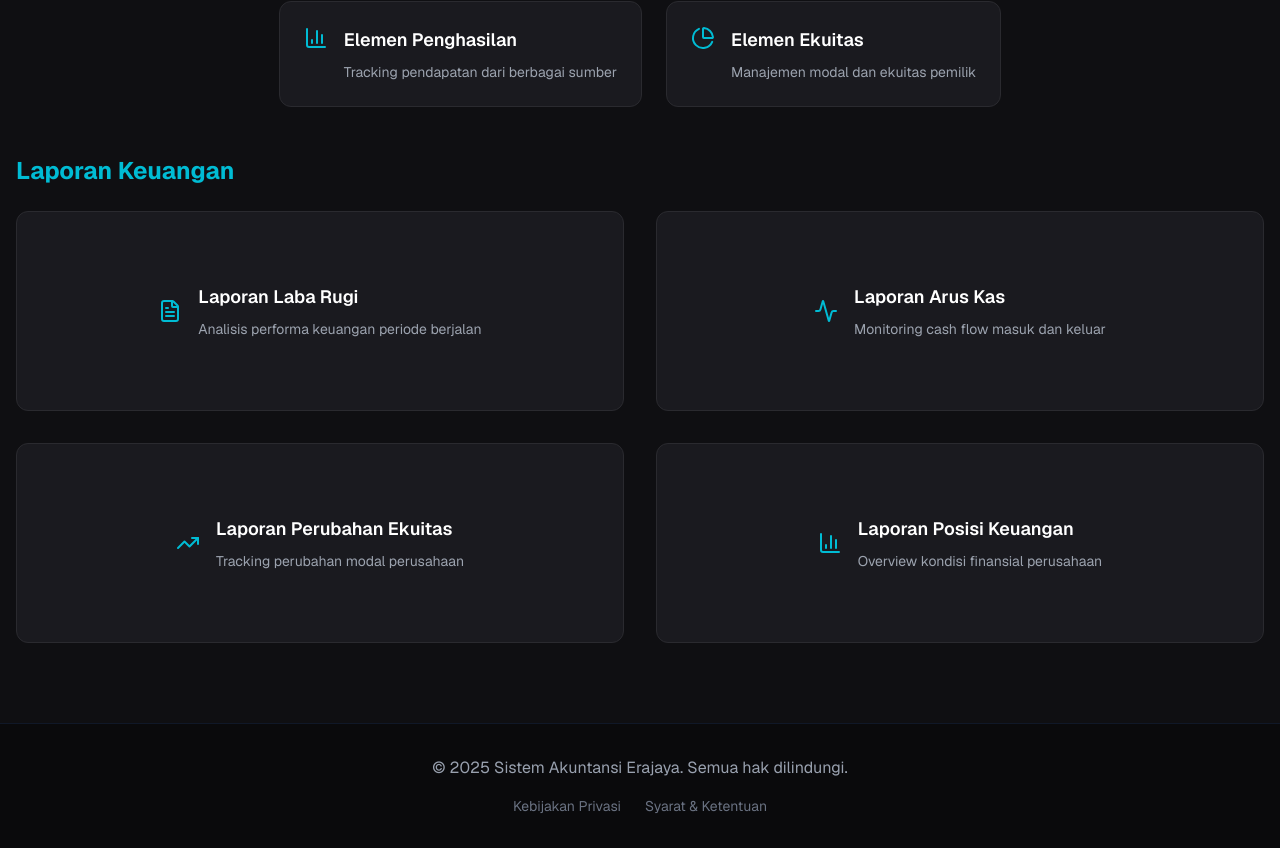
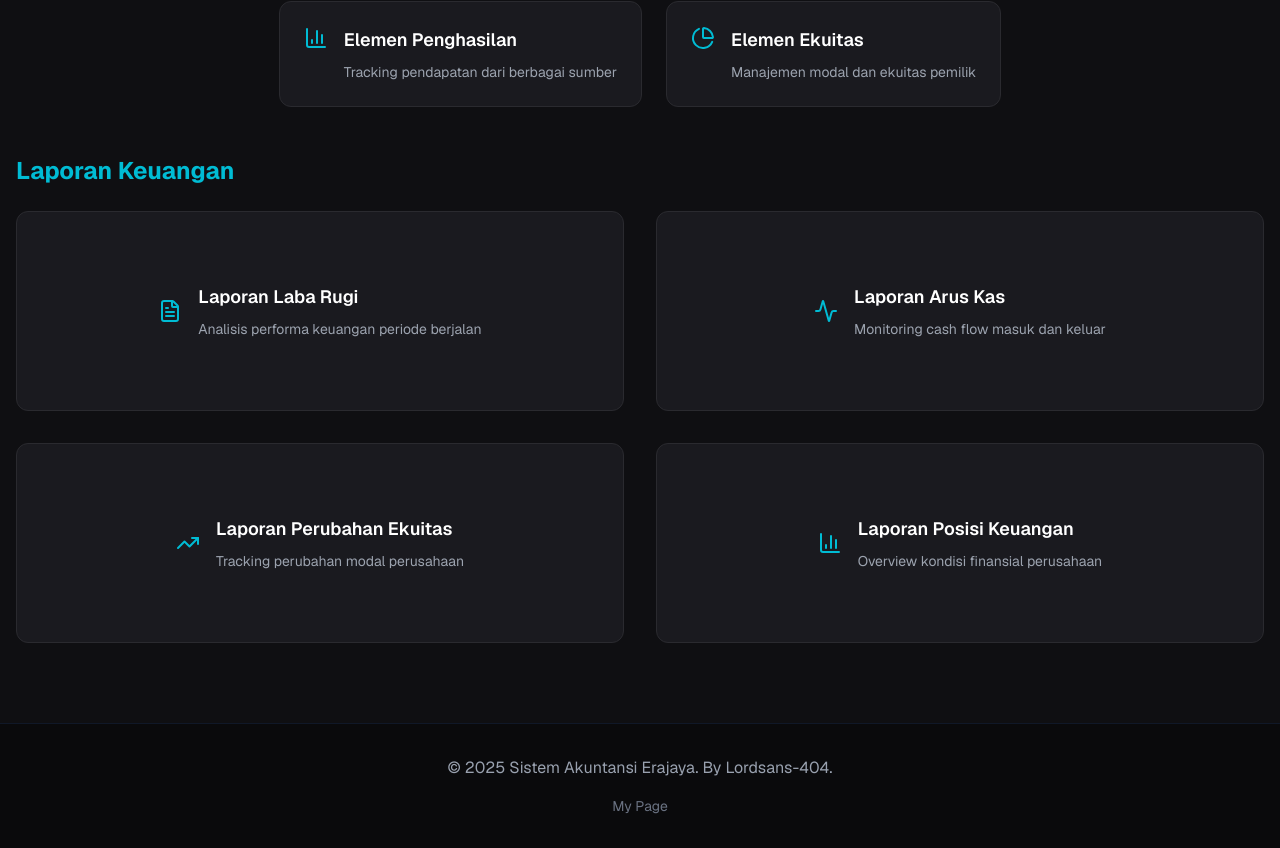
Before and after one commit to Lordsans-404/Sistem-Akuntansi-Erajaya, a Next.js app: page / in a window 1280 px wide. Shown: the part 1285-2133 px from the top of the page. Built offline with nearby package versions, Linux system fonts and the light colour scheme.

Commit message:
add missing link

```diff
--- a/app/page.tsx
+++ b/app/page.tsx
@@ -122,31 +122,31 @@ const ErajayaLandingPage: React.FC = () => {
     {
       icon: <Wallet className="w-6 h-6" />,
       title: 'Elemen Aset',
-      href: 'income-statement',
+      href: '/akun/asset',
       desc: 'Kelola seluruh aset perusahaan secara terintegrasi',
     },
     {
       icon: <TrendingUp className="w-6 h-6" />,
       title: 'Elemen Beban',
-      href: 'income-statement',
+      href: '/akun/expense',
       desc: 'Monitoring dan analisis beban operasional',
     },
     {
       icon: <DollarSign className="w-6 h-6" />,
       title: 'Elemen Liabilitas',
-      href: 'income-statement',
+      href: '/akun/liability',
       desc: 'Pencatatan kewajiban finansial perusahaan',
     },
     {
       icon: <BarChart3 className="w-6 h-6" />,
       title: 'Elemen Penghasilan',
-      href: 'income-statement',
+      href: '/akun/revenue',
       desc: 'Tracking pendapatan dari berbagai sumber',
     },
     {
       icon: <PieChart className="w-6 h-6" />,
       title: 'Elemen Ekuitas',
-      href: 'income-statement',
+      href: '/akun/equity',
       desc: 'Manajemen modal dan ekuitas pemilik',
     },
   ];
@@ -347,9 +347,10 @@ const ErajayaLandingPage: React.FC = () => {
 
               <div className="flex flex-wrap gap-6 justify-center">
                 {akunItems.map((item, idx) => (
-                  <div
+                  <a
                     key={idx}
                     className="card-hover md:w-auto w-full p-6 rounded-xl border cursor-pointer"
+                    href={item.href}
                     style={{
                       backgroundColor: '#1a1a1f',
                       borderColor: '#2a2a2f',
@@ -375,7 +376,7 @@ const ErajayaLandingPage: React.FC = () => {
                         </p>
                       </div>
                     </div>
-                  </div>
+                  </a>
                 ))}
               </div>
             </div>
--- a/components/layout/footer.tsx
+++ b/components/layout/footer.tsx
@@ -10,23 +10,18 @@ const Footer: React.FC = () => {
       <div className="max-w-7xl mx-auto px-4 text-center">
         {/* Teks copyright */}
         <p className="text-gray-400 mb-4">
-          © 2025 Sistem Akuntansi Erajaya. Semua hak dilindungi.
+          © 2025 Sistem Akuntansi Erajaya. By Lordsans-404.
         </p>
 
         {/* Link kebijakan & syarat */}
         <div className="flex justify-center gap-6 text-sm">
           <a
-            href="#"
+            href="https://github.com/lordsans-404"
             className="text-gray-500 hover:text-[#00bcd4] transition-colors"
           >
-            Kebijakan Privasi
+            My Page
           </a>
-          <a
-            href="#"
-            className="text-gray-500 hover:text-[#00bcd4] transition-colors"
-          >
-            Syarat &amp; Ketentuan
-          </a>
+
         </div>
       </div>
     </footer>
--- a/components/layout/navbar.tsx
+++ b/components/layout/navbar.tsx
@@ -40,11 +40,13 @@ const Navbar: React.FC<NavbarProps> = ({
       <div className="max-w-7xl mx-auto sm:px-6 lg:px-8">
         <div className="flex justify-between items-center h-16">
           {/* Logo brand Erajaya Accounting */}
-          <img
-            src="/logo-nav.png"
-            alt="Erajaya Logo"
-            className="h-15 w-auto object-contain select-none"
-          />
+          <a href="/">
+            <img
+              src="/logo-nav.png"
+              alt="Erajaya Logo"
+              className="h-15 w-auto object-contain select-none"
+            />
+          </a>
 
           {/* Menu desktop */}
           <div className="hidden md:flex space-x-8">
```
